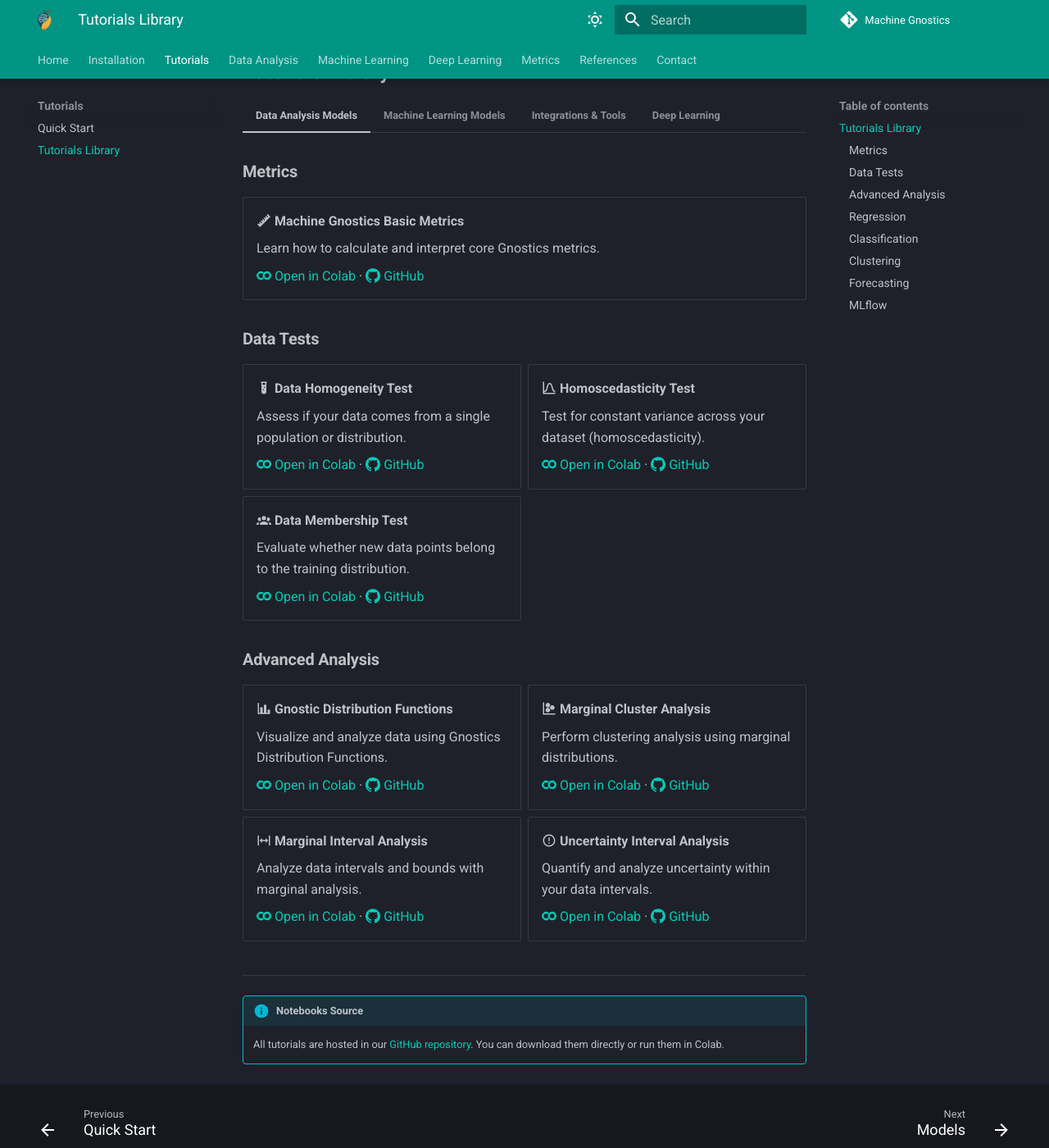
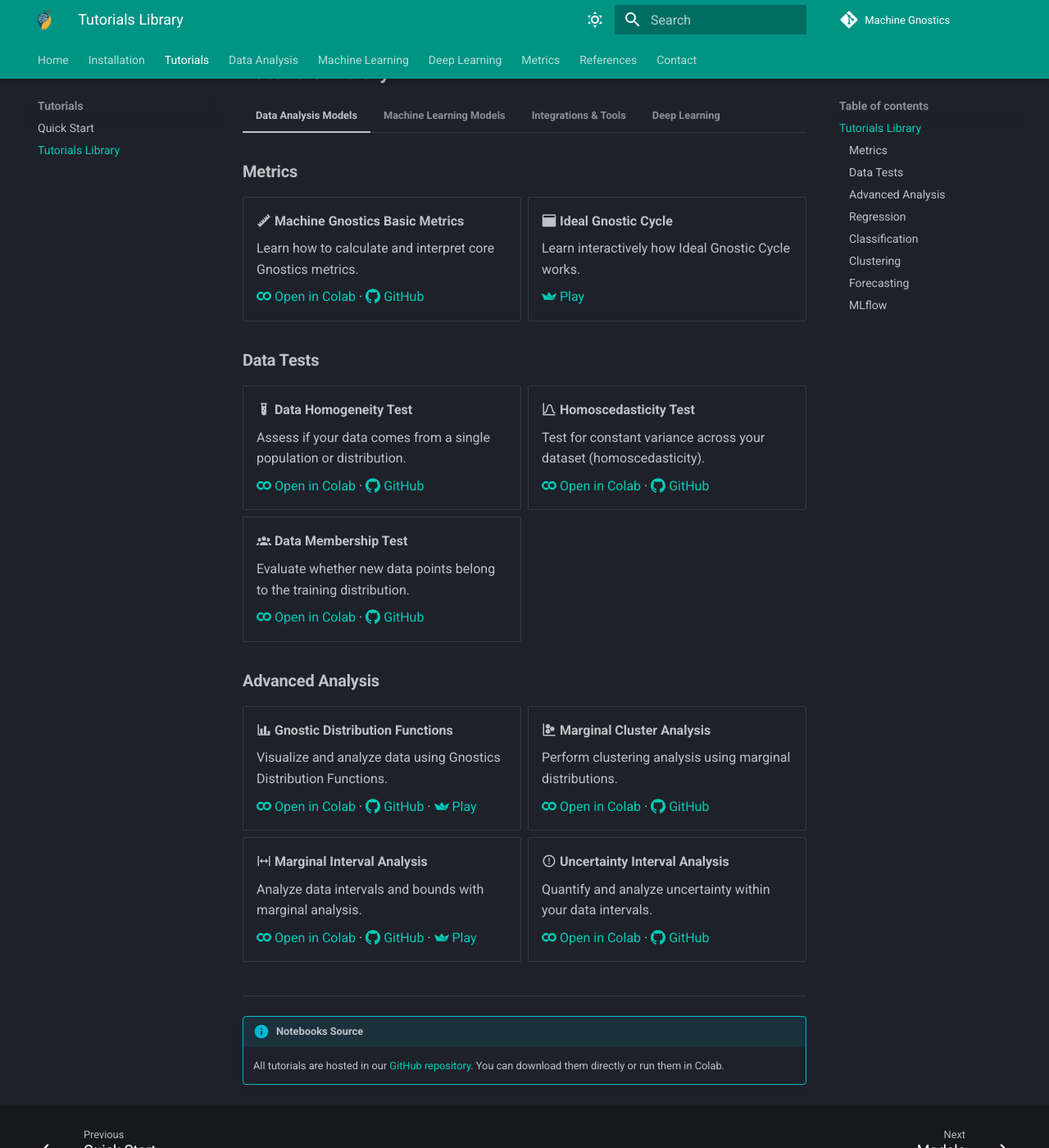
Before and after one commit to MachineGnostics/machinegnostics.io, an MkDocs documentation site: the page built from docs/tutorials/tutorials.md, in a window 1280 px wide and 1400 px high, scrolled down 505 px. Shown: the whole window at 82% size. Built offline with MkDocs 1.6.1 and Material for MkDocs 9.7.7, drawn with Linux system fonts in a browser that asks for light colours; plug-ins that fetch from the network failed and are left out; comment, search, counter and statistics services are not loaded; the version menu is left out.

Commit message:
play button added

```diff
--- a/docs/tutorials/tutorials.md
+++ b/docs/tutorials/tutorials.md
@@ -23,6 +23,12 @@
         Learn how to calculate and interpret core Gnostics metrics.
 
         [:simple-googlecolab: Open in Colab](https://colab.research.google.com/github/MachineGnostics/machinegnostics/blob/dev-002/tutorials/tutorial_magcal_01_gnostic_metrics.ipynb) · [:simple-github: GitHub](https://github.com/MachineGnostics/machinegnostics/blob/dev-002/tutorials/tutorial_magcal_01_gnostic_metrics.ipynb)
+
+    -   :material-application: **Ideal Gnostic Cycle**
+
+        Learn interactively how Ideal Gnostic Cycle works.
+
+        [:simple-streamlit: Play](https://machinegnosticsio-igc.streamlit.app/)
 
     </div>
 
@@ -56,7 +62,7 @@
 
         Visualize and analyze data using Gnostics Distribution Functions.
 
-        [:simple-googlecolab: Open in Colab](https://colab.research.google.com/github/MachineGnostics/machinegnostics/blob/dev-002/tutorials/tutorial_magcal_02_gnostic_distribution_functions.ipynb) · [:simple-github: GitHub](https://github.com/MachineGnostics/machinegnostics/blob/dev-002/tutorials/tutorial_magcal_02_gnostic_distribution_functions.ipynb)
+        [:simple-googlecolab: Open in Colab](https://colab.research.google.com/github/MachineGnostics/machinegnostics/blob/dev-002/tutorials/tutorial_magcal_02_gnostic_distribution_functions.ipynb) · [:simple-github: GitHub](https://github.com/MachineGnostics/machinegnostics/blob/dev-002/tutorials/tutorial_magcal_02_gnostic_distribution_functions.ipynb) · [:simple-streamlit: Play](https://machinegnosticsio-gdf.streamlit.app/)
 
     -   :material-chart-scatter-plot-hexbin: **Marginal Cluster Analysis**
 
@@ -68,7 +74,7 @@
 
         Analyze data intervals and bounds with marginal analysis.
 
-        [:simple-googlecolab: Open in Colab](https://colab.research.google.com/github/MachineGnostics/machinegnostics/blob/dev-002/tutorials/tutorial_magcal_07_gnostic_marginal_interval_analysis.ipynb) · [:simple-github: GitHub](https://github.com/MachineGnostics/machinegnostics/blob/dev-002/tutorials/tutorial_magcal_07_gnostic_marginal_interval_analysis.ipynb)
+        [:simple-googlecolab: Open in Colab](https://colab.research.google.com/github/MachineGnostics/machinegnostics/blob/dev-002/tutorials/tutorial_magcal_07_gnostic_marginal_interval_analysis.ipynb) · [:simple-github: GitHub](https://github.com/MachineGnostics/machinegnostics/blob/dev-002/tutorials/tutorial_magcal_07_gnostic_marginal_interval_analysis.ipynb) · [:simple-streamlit: Play](https://machinegnosticsio-intv.streamlit.app/)
 
     -   :material-alert-circle-outline: **Uncertainty Interval Analysis**
 
@@ -87,13 +93,13 @@
 
         Standard linear regression implementation.
 
-        [:simple-googlecolab: Open in Colab](https://colab.research.google.com/github/MachineGnostics/machinegnostics/blob/dev-002/tutorials/tutorial_models_01_linear_regression.ipynb) · [:simple-github: GitHub](https://github.com/MachineGnostics/machinegnostics/blob/dev-002/tutorials/tutorial_models_01_linear_regression.ipynb)
+        [:simple-googlecolab: Open in Colab](https://colab.research.google.com/github/MachineGnostics/machinegnostics/blob/dev-002/tutorials/tutorial_models_01_linear_regression.ipynb) · [:simple-github: GitHub](https://github.com/MachineGnostics/machinegnostics/blob/dev-002/tutorials/tutorial_models_01_linear_regression.ipynb) · [:simple-streamlit: Play](https://machinegnosticsio-lin-reg.streamlit.app/)
 
     -   :material-chart-bell-curve: **Polynomial Regression**
 
         Regression with polynomial features.
 
-        [:simple-googlecolab: Open in Colab](https://colab.research.google.com/github/MachineGnostics/machinegnostics/blob/dev-002/tutorials/tutorial_models_02_polynomial_regression.ipynb) · [:simple-github: GitHub](https://github.com/MachineGnostics/machinegnostics/blob/dev-002/tutorials/tutorial_models_02_polynomial_regression.ipynb)
+        [:simple-googlecolab: Open in Colab](https://colab.research.google.com/github/MachineGnostics/machinegnostics/blob/dev-002/tutorials/tutorial_models_02_polynomial_regression.ipynb) · [:simple-github: GitHub](https://github.com/MachineGnostics/machinegnostics/blob/dev-002/tutorials/tutorial_models_02_polynomial_regression.ipynb) · [:simple-streamlit: Play](https://machinegnosticsio-poly-reg.streamlit.app/)
 
     -   :material-glass-wine: **Wine Quality Regression**
 
@@ -128,7 +134,8 @@
 
         Binary classification fundamentals.
 
-        [:simple-googlecolab: Open in Colab](https://colab.research.google.com/github/MachineGnostics/machinegnostics/blob/dev-002/tutorials/tutorial_models_04_logistic_regression.ipynb) · [:simple-github: GitHub](https://github.com/MachineGnostics/machinegnostics/blob/dev-002/tutorials/tutorial_models_04_logistic_regression.ipynb)
+        [:simple-googlecolab: Open in Colab](https://colab.research.google.com/github/MachineGnostics/machinegnostics/blob/dev-002/tutorials/tutorial_models_04_logistic_regression.ipynb) · [:simple-github: GitHub](https://github.com/MachineGnostics/machinegnostics/blob/dev-002/tutorials/tutorial_models_04_logistic_regression.ipynb) · [:simple-streamlit: Play](https://machinegnosticsio-logi-reg.streamlit.app/)
+
 
     -   :material-view-grid: **Multiclass Classification**
 
```
Also changed, not shown: docs/index.md (+1 -1 lines).
